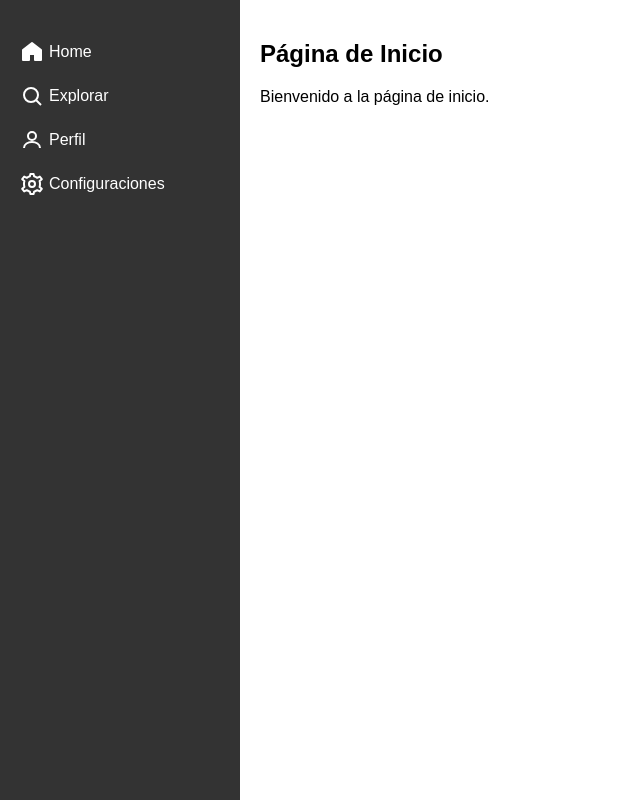
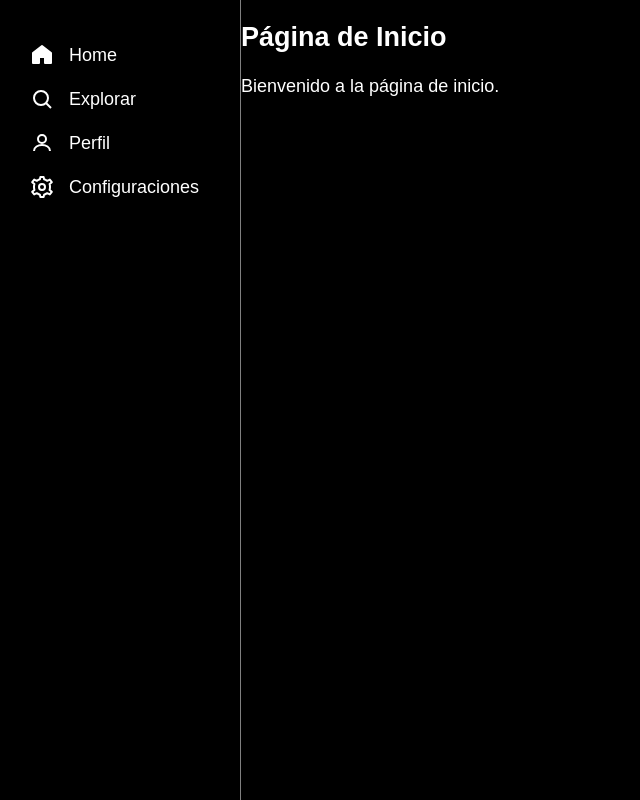
Before and after one commit to MarcosDPG/copyX, a Django app: page / in a window 1280 px wide. Shown: the whole page, without its empty margins (0-640 px from the left). Run offline with Django 4.2, Linux system fonts and the light colour scheme.

Commit message:
perf(frontend): Change general styles

```diff
--- a/frontend/static/css/base.css
+++ b/frontend/static/css/base.css
@@ -1,5 +1,6 @@
 body {
     font-family: Arial, sans-serif;
+    font-size: large;
     margin: 0;
     padding: 0;
     display: flex;
@@ -13,8 +14,9 @@ body {
 
 .sidebar {
     width: 200px;
-    background-color: #333;
+    background-color: black;
     padding: 20px;
+    border-right: 1px solid grey;
 }
 
 .sidebar ul {
@@ -23,7 +25,14 @@ body {
 }
 
 .sidebar ul li {
-    margin: 20px 0;
+    border-radius: 20px;
+    margin: 10px 0;
+    padding: 5px 10px;
+}
+
+.sidebar ul li:hover {
+    background-color: #222222;
+    cursor: pointer;
 }
 
 .sidebar ul li a {
@@ -37,15 +46,25 @@ body {
     margin-right: 10px;
 }
 
-.sidebar ul li a:hover {
-    color: #ff9800;
+.sidebar ul li:hover a {
+    font-weight: 500;
 }
 
 main {
     flex: 1;
-    padding: 20px;
+    background-color: black;
+    color: white;
 }
 
 .nav-link span {
-    padding-left: 5px;
+    padding-left: 15px;
 }
+
+.btn {
+    background-color: white;
+    color: black;
+}
+
+.btn:hover {
+    cursor: pointer;
+}
```
